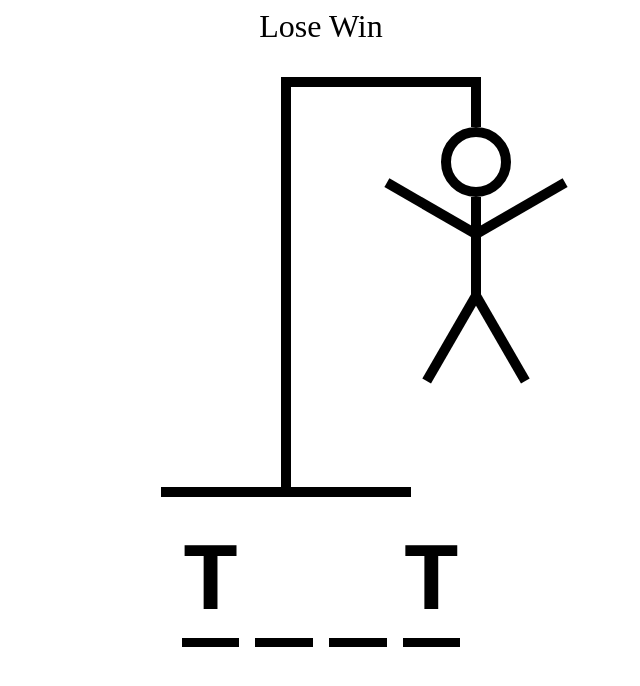
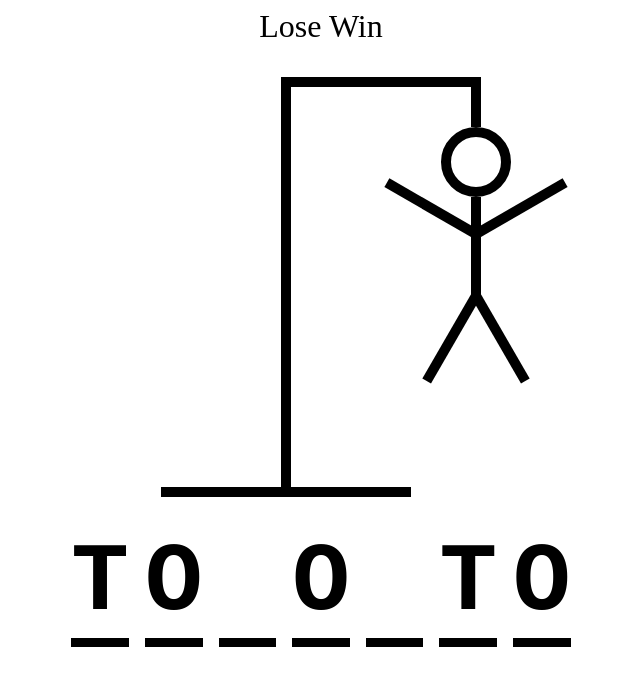
Before and after one commit to mdkgray/HaNgMaN-GaMe, a React (Vite) app: page / in a window 1280 px wide. Shown: the top 686 px of the page, without its empty margins (87-727 px from the left). Built offline with nearby package versions, Linux system fonts and the light colour scheme.

Commit message:
modified hangman word page

```diff
--- a/src/HangmanWord.tsx
+++ b/src/HangmanWord.tsx
@@ -1,6 +1,6 @@
 export function HangmanWord() {
-    const word = 'test';
-    const guessedLetters = ['t'];
+    const word = 'toronto';
+    const guessedLetters = ['t', 'o'];
 
     return (
         <div style={{
```
